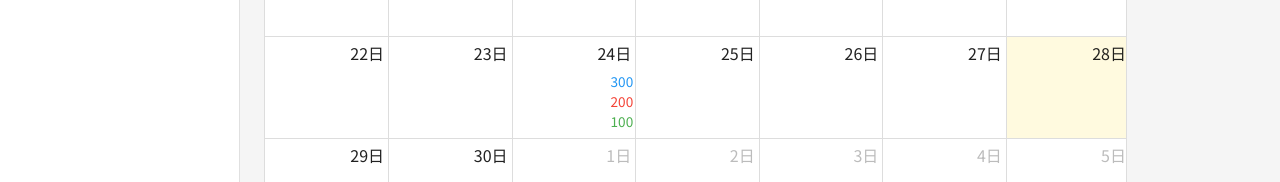
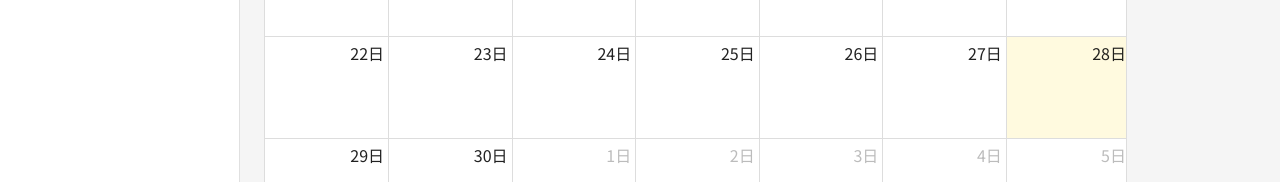
Before and after one commit to shingoasou-0804/oshin-household-app, a React (Create React App) app in the folder household-app/: page / in a window 1280 px wide. Shown: the part 567-749 px from the top of the page. Built offline with nearby package versions, Linux system fonts and the light colour scheme; no server answers; the database is empty; the HTML template or start-up script is replaced by a standard one.

Commit message:
add daily balance and calendar display

```diff
--- a/household-app/src/components/Calendar.tsx
+++ b/household-app/src/components/Calendar.tsx
@@ -3,15 +3,39 @@
 import jaLocale from '@fullcalendar/core/locales/ja';
 import '../calendar.css'
 import { EventContentArg } from '@fullcalendar/core';
+import { Balance, CalendarContent, Transaction } from '../types';
+import { calculateDailyBalances } from '../utils/financeCalculations';
+import { start } from 'repl';
+import { formatCurrency } from '../utils/formatting';
 
-const Calendar = () => {
+interface CalendarProps {
+  monthlyTransactions: Transaction[];
+}
+
+const Calendar = ({monthlyTransactions}: CalendarProps) => {
   const events = [
     { title: 'Meeting', start: new Date() },
     { title: 'Shopping', start: "2024-09-24", income: 300, expense: 200, balance: 100 }
   ]
 
+  const dailyBalances = calculateDailyBalances(monthlyTransactions)
+
+  const createCalendarEvents = (dailyBalances: Record<string, Balance>): CalendarContent[] => {
+    return Object.keys(dailyBalances).map((date) => {
+      const {income, expense, balance} = dailyBalances[date]
+      return {
+        start: date,
+        income: formatCurrency(income),
+        expense: formatCurrency(expense),
+        balance: formatCurrency(balance)
+      }
+    })
+  }
+
+  const calendarEvents = createCalendarEvents(dailyBalances)
+  console.log(calendarEvents)
+
   const renderEventContent = (eventInfo: EventContentArg) => {
-    console.log(eventInfo.event.extendedProps)
     return (
       <div>
         <div className='money' id='event-income'>
@@ -31,7 +55,7 @@
       locale={jaLocale}
       plugins={[dayGridPlugin]}
       initialView="dayGridMonth"
-      events={events}
+      events={calendarEvents}
       eventContent={renderEventContent}
     />
   )
--- a/household-app/src/pages/Home.tsx
+++ b/household-app/src/pages/Home.tsx
@@ -15,7 +15,7 @@
     <Box sx={{display: "flex"}}>
       <Box sx={{flexGrow: 1}}>
         <MonthlySummary monthlyTransactions={monthlyTransactions}/>
-        <Calendar />
+        <Calendar monthlyTransactions={monthlyTransactions}/>
       </Box>
 
       <Box>
--- a/household-app/src/utils/financeCalculations.ts
+++ b/household-app/src/utils/financeCalculations.ts
@@ -11,3 +11,22 @@
     return acc
   }, {income: 0, expense: 0, balance: 0})
 }
+
+export function calculateDailyBalances(transactions: Transaction[]): Record<string, Balance> {
+  return transactions.reduce<Record<string, Balance>>((acc, transaction) => {
+    const day = transaction.date;
+    if (!acc[day]) {
+      acc[day] = {income: 0, expense: 0, balance: 0}
+    }
+
+    if (transaction.type === "income") {
+      acc[day].income += transaction.amount
+    } else {
+      acc[day].expense += transaction.amount
+    }
+
+    acc[day].balance = acc[day].income - acc[day].expense
+    return acc
+  }, {})
+
+}
--- a/household-app/src/utils/formatting.ts
+++ b/household-app/src/utils/formatting.ts
@@ -3,3 +3,6 @@
 export function formatMonth(date: Date): string {
   return format(date, "yyyy-MM");
 }
+export function formatCurrency(amount: number): string {
+  return amount.toLocaleString("ja-JP");
+}
```
Also changed, not shown: household-app/src/types/index.ts (+7 -0 lines).
